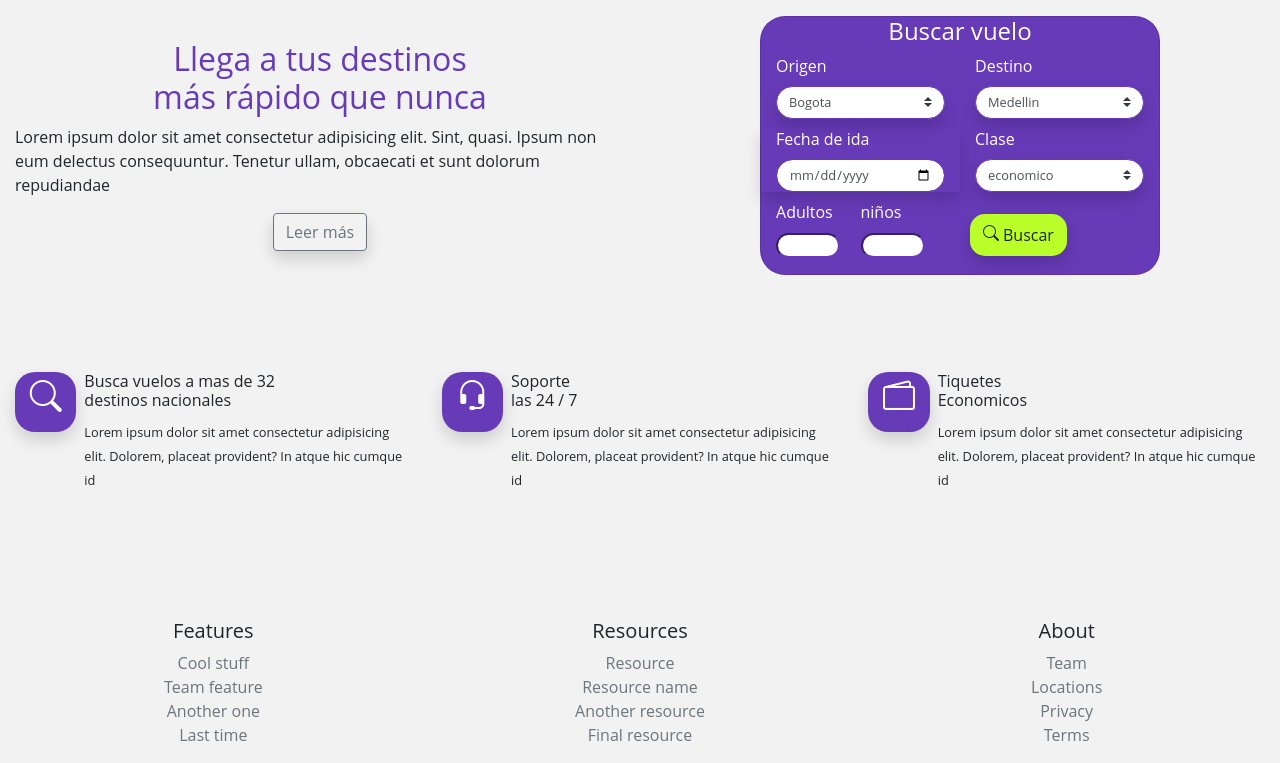
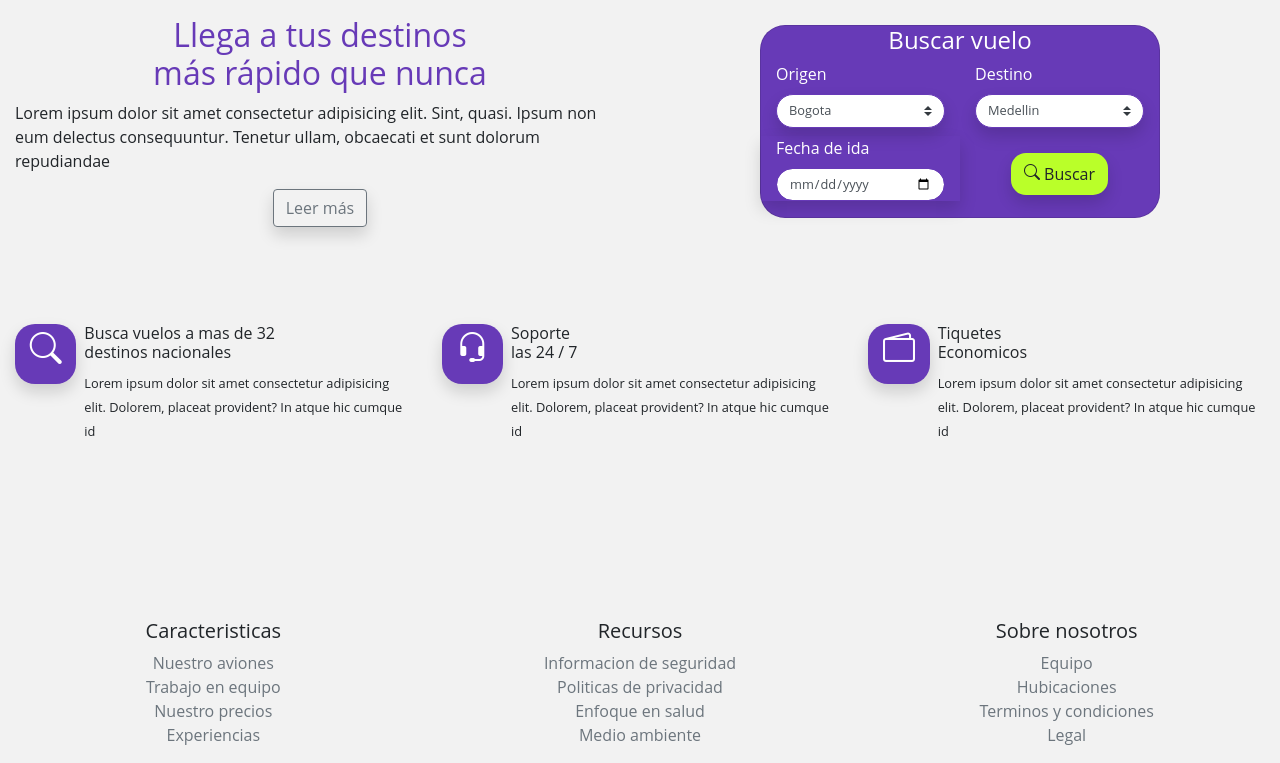
Before and after one commit to jeffos1/proyecto_vuelo, a Flask app: page /home/ in a window 1280 px wide. Shown: the part 37-800 px from the top of the page. Run offline with Flask 2, Linux system fonts and the light colour scheme; data comes from the database, SQL or seed files in the repository; some libraries are stand-ins or nearby versions.

Commit message:
Cambios de diseño

```diff
--- a/Frontend/app.py
+++ b/Frontend/app.py
@@ -34,16 +34,16 @@ def index():
         origen = escape(request.form['ciudad_origen'])
         destino = escape(request.form['ciudad_destino'])
         fecha_ida = escape(request.form['fecha_ida'])
-        clase = escape(request.form['clase'])
-        adultos = escape(request.form['adultos'])
-        ninos = escape(request.form['ninos'])
+        # clase = escape(request.form['clase'])
+        # adultos = escape(request.form['adultos'])
+        # ninos = escape(request.form['ninos'])
 
         query_buscar = f'SELECT * FROM vuelos WHERE salida = "{str(fecha_ida)}" AND c_salida like "{str(origen)}" AND c_destino like "{str(destino)}"'
 
         res = seleccion(query_buscar)
 
         if len(res) == 0:
-            flash('ERROR: No hay vuelos')
+            flash('* No hay vuelos disponibles!')
             return render_template("home.html", origenes=origenes, destinos=destinos, tipo_vuelo=tipo_vuelo)
         else:
             return render_template('search_results.html', resultados=res, id=id)
@@ -85,7 +85,7 @@ def search():
             query_tiquete = 'INSERT INTO tiquetes (vuelo, usuario, clase) VALUES (?, ?, ?)'
             res = accion(query_tiquete, (vuelo, usuario, clase))
             if res != 0:
-                flash('INFO: Datos almacenados con exito')
+                flash('Vuelo reservado con exito!')
             else:
                 flash('ERROR: Por favor reintente')
 
@@ -138,8 +138,6 @@ def login():
             else:
                 flash('ERROR: Usuario o clave invalidas')
                 return render_template('login.html', form=form, titulo='Iniciar Sesión')
-
-    return render_template("login.html", title='Iniciar sesion', form=form)
 
 
 @app.route('/plantilla')
--- a/Frontend/templates/dashboard_home.html
+++ b/Frontend/templates/dashboard_home.html
@@ -83,7 +83,7 @@
         <!-- final de fila -->
     </div>
     <div class="row ml-1 mt-1">
-        <div class="dashboard_data d-flex flex-column text-white mr-1 mb-1 ">
+        <!-- <div class="dashboard_data d-flex flex-column text-white mr-1 mb-1 ">
             <div class="d-flex flex-column bg_purple radius_20 align-items-center" style="width: 100%; height: 70%;">
                 <i class=" bi bi-geo-alt-fill mt-2" style="font-size: 3rem;"></i>
                 <span class="my-auto" style="font-size: 2rem;">32</span>
@@ -98,7 +98,7 @@
                 </span>
 
             </span>
-        </div>
+        </div> -->
 
         <!--  -->
 
--- a/Frontend/templates/footer.html
+++ b/Frontend/templates/footer.html
@@ -1,32 +1,32 @@
 <div class="row mt-auto pt-4">
 
     <div class="col-lg-4 text-center">
-        <h5>Features</h5>
+        <h5>Caracteristicas</h5>
         <ul class="list-unstyled text-small">
-            <li><a class="text-muted" href="#">Cool stuff</a></li>
+            <li><a class="text-muted" href="#">Nuestro aviones</a></li>
 
-            <li><a class="text-muted" href="#">Team feature</a></li>
+            <li><a class="text-muted" href="#">Trabajo en equipo</a></li>
 
-            <li><a class="text-muted" href="#">Another one</a></li>
-            <li><a class="text-muted" href="#">Last time</a></li>
+            <li><a class="text-muted" href="#">Nuestro precios</a></li>
+            <li><a class="text-muted" href="#">Experiencias</a></li>
         </ul>
     </div>
     <div class="col-lg-4 text-center">
-        <h5>Resources</h5>
+        <h5>Recursos</h5>
         <ul class="list-unstyled text-small">
-            <li><a class="text-muted" href="#">Resource</a></li>
-            <li><a class="text-muted" href="#">Resource name</a></li>
-            <li><a class="text-muted" href="#">Another resource</a></li>
-            <li><a class="text-muted" href="#">Final resource</a></li>
+            <li><a class="text-muted" href="#">Informacion de seguridad</a></li>
+            <li><a class="text-muted" href="#">Politicas de privacidad</a></li>
+            <li><a class="text-muted" href="#">Enfoque en salud</a></li>
+            <li><a class="text-muted" href="#">Medio ambiente</a></li>
         </ul>
     </div>
     <div class="col-lg-4 text-center">
-        <h5>About</h5>
+        <h5>Sobre nosotros</h5>
         <ul class="list-unstyled text-small">
-            <li><a class="text-muted" href="#">Team</a></li>
-            <li><a class="text-muted" href="#">Locations</a></li>
-            <li><a class="text-muted" href="#">Privacy</a></li>
-            <li><a class="text-muted" href="#">Terms</a></li>
+            <li><a class="text-muted" href="#">Equipo</a></li>
+            <li><a class="text-muted" href="#">Hubicaciones</a></li>
+            <li><a class="text-muted" href="#">Terminos y condiciones</a></li>
+            <li><a class="text-muted" href="#">Legal</a></li>
         </ul>
     </div>
 </div>
--- a/Frontend/templates/home.html
+++ b/Frontend/templates/home.html
@@ -28,9 +28,9 @@
 
         </div>
         <div class="col-lg-5 col-sm-12 card text-white bg_purple radius_25 mx-auto" style="max-width: 25rem;">
-            <form method="post" class="row justify-content-center pb-2">
+            <form method="post" class="row pb-2">
                 {% for msg in get_flashed_messages() %}
-                <div class='fila'>{{ msg }}</div>
+                <small class='font-weight-bold'>{{ msg }}</small><br>
                 {% endfor %}
                 <h4 class="col-lg-12 text-center">Buscar vuelo</h4>
 
@@ -62,13 +62,13 @@
                 </div>
 
 
-                <div class="md-form col-lg-6 md-outline datepicker shadow mb-2">
+                <div class="md-form col-lg-6 col-md-12 md-outline datepicker shadow mb-2">
                     <label for="fecha_ida">Fecha de ida</label>
                     <input placeholder="Select date" type="date" id="fecha_ida" name="fecha_ida"
                         class="form-control input_text radius_25">
                 </div>
 
-                <div class="col-lg-6  mb-2">
+                <!-- <div class="col-lg-6  mb-2">
                     <label for="clase">Clase</label>
                     <select class="custom-select w-100 radius_25 input_text shadow" id="clase" name="clase" required>
                         {% for clase in tipo_vuelo %}
@@ -78,9 +78,9 @@
                     <div class="invalid-feedback">
                         Por favor selecione una opcion
                     </div>
-                </div>
+                </div> -->
 
-                <div class="col-md-6 row mr-auto">
+                <!-- <div class="col-md-6 row mr-auto">
 
                     <div class="col-md-6 mb-2 ">
                         <label for="adultos">Adultos</label>
@@ -98,9 +98,9 @@
                             Por favor selecione una opcion
                         </div>
                     </div>
-                </div>
+                </div> -->
 
-                <div class="col-lg-6 align-self-center mx-auto">
+                <div class="col-lg-6 col-md-12 d-flex align-self-center justify-content-center">
                     <button class="btn bg_green_yellow radius_15 shadow d-flex align-items-center mt-1" type="submit">
                         <i class="bi bi-search mr-1 pb-1"></i>
                         Buscar</button>
--- a/Frontend/templates/login.html
+++ b/Frontend/templates/login.html
@@ -11,9 +11,9 @@
             <div class="card card-body">
                 <form id="submitForm" action="{{ url_for('login') }}" method="post" novalidate>
                     {% for msg in get_flashed_messages() %}
-                    <div class='row'>
+                    <small class='text_purple font-weight-bold'>
                         {{ msg }}
-                    </div>
+                    </small><br>
                     {% endfor %}
                     <div class="mx-auto rounded-circle bg_purple d-flex justify-content-center align-items-center"
                         style="width: 5rem; height: 5rem; border-radius: 50;">
--- a/Frontend/templates/search_results.html
+++ b/Frontend/templates/search_results.html
@@ -12,13 +12,13 @@
     <div class="row mx-auto my-auto">
         <div class="col-md-12">
             {% if not resultados %}
-            <h2 class="text_purple">No hay vuelos </h2>
+            <h2 class="text_purple"></h2>
             {% else %}
             <h2 class="text_purple">Vuelos disponibles de {{ resultados[0][2]}} a {{ resultados[0][1] }}:</h2>
             {% endif %}
 
             {% for msg in get_flashed_messages() %}
-            <div class='fila'>{{ msg }}</div>
+            <div class='display-3 text_purple'>{{ msg }}</div>
             {% endfor %}
             <!-- <small class="text_purple">20 de octubre del 2021</small> -->
             {% if resultados %}
@@ -81,7 +81,7 @@
 
                                 <!-- Modal content-->
                                 <div class="modal-content bg_purple">
-                                    <div class="modal-header text-center>
+                                    <div class="modal-header text-center">
                                         <button type=" button" class="close" data-dismiss="modal">&times;</button>
                                         <h4 class="modal-title text-white">Reservar Tiquete</h4>
                                     </div>
```
Also changed, not shown: Frontend/db_vuelos.db.
